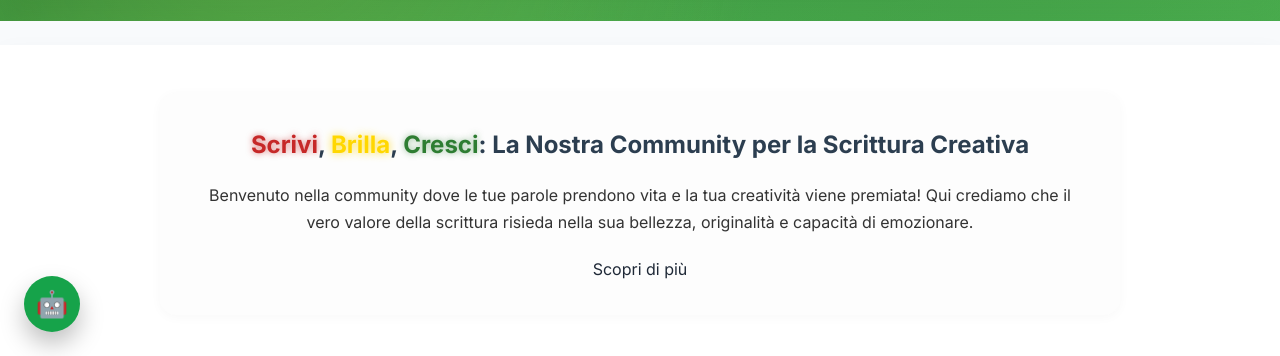
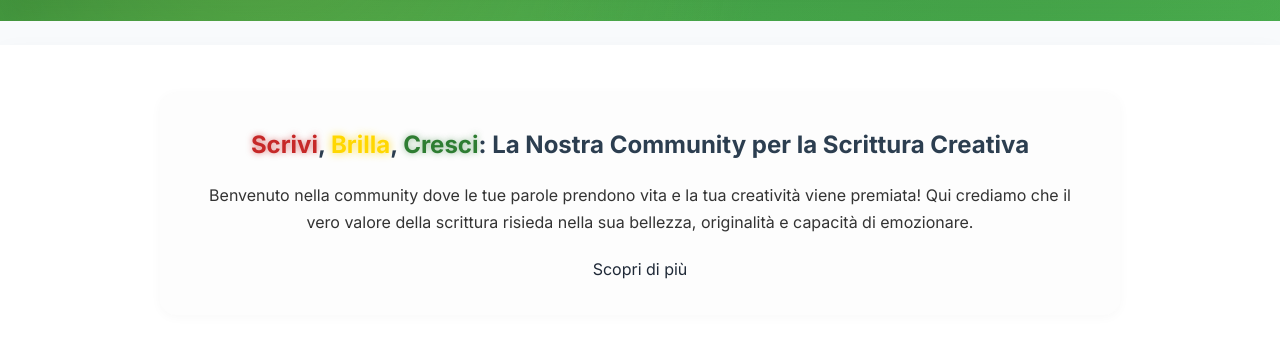
Before and after one commit to ManuelV0/TestWeb, a plain HTML site: page index.html in a window 1280 px wide. Shown: the part 444-800 px from the top of the page. Drawn offline with nearby package versions, Linux system fonts and the light colour scheme; no server answers.

Commit message:
Update index.html

```diff
--- a/index.html
+++ b/index.html
@@ -279,9 +279,7 @@
   </main>
 
 
-<div id="poetry-widget-toggle">🤖</div>
-
-<div id="poetry-widget-wrapper" class="poetry-widget-fixed hidden">
+<div id="poetry-widget-overlay" class="poetry-widget-fixed hidden">
   <iframe
     src="https://widget.theitalianpoetryproject.com/"
     allow="autoplay"
```
